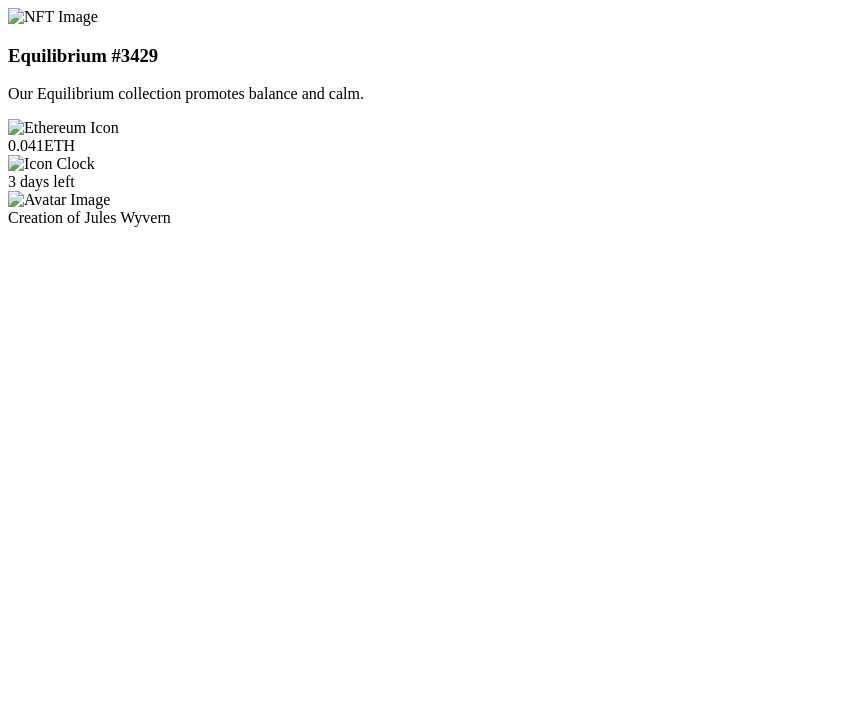
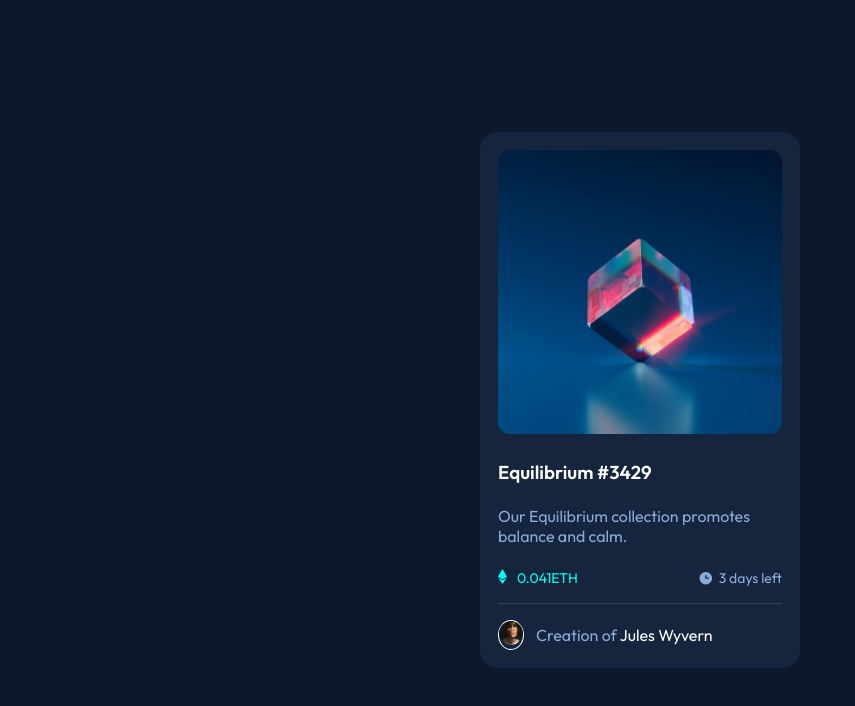
Before and after one commit to jeissongomezdev/Nft-Preview-Card, a plain HTML site: page index.html in a window 1280 px wide. Shown: the whole page, without its empty margins (0-855 px from the left). Drawn offline with Linux system fonts and the light colour scheme; the site is published under a folder, as on GitHub Pages, so addresses that start at the root find nothing.

Commit message:
Se modifica ruta de hoja de estilos e imagenes :smile:

```diff
--- a/index.html
+++ b/index.html
@@ -10,13 +10,13 @@
       href="./images/favicon-32x32.png"
     />
     <title>Frontend Mentor | NFT preview card component</title>
-    <link rel="stylesheet" href="/styles.css" />
+    <link rel="stylesheet" href="styles.css" />
   </head>
   <body>
     <div class="container">
       <div class="card">
         <div class="card__img">
-          <img src="/images/image-equilibrium.jpg" alt="NFT Image" />
+          <img src="images/image-equilibrium.jpg" alt="NFT Image" />
         </div>
         <div class="card__title">
           <h3>Equilibrium #3429</h3>
@@ -27,13 +27,13 @@
         <div class="card__info">
           <div class="card__info__container">
             <div class="card__icon--eth">
-              <img src="/images/icon-ethereum.svg" alt="Ethereum Icon" />
+              <img src="images/icon-ethereum.svg" alt="Ethereum Icon" />
             </div>
             <div class="card__price">0.041ETH</div>
           </div>
           <div class="card__info__container">
             <div class="card__icon--clock">
-              <img src="/images/icon-clock.svg" alt="Icon Clock" />
+              <img src="images/icon-clock.svg" alt="Icon Clock" />
             </div>
             <div class="card__expire">3 days left</div>
           </div>
@@ -41,7 +41,7 @@
         <div class="card__line"></div>
         <div class="card__creator">
           <div class="card__creator--img">
-            <img src="/images/image-avatar.png" alt="Avatar Image" />
+            <img src="images/image-avatar.png" alt="Avatar Image" />
           </div>
           <div class="card__creator--data">
             Creation of <span>Jules Wyvern</span>
```
